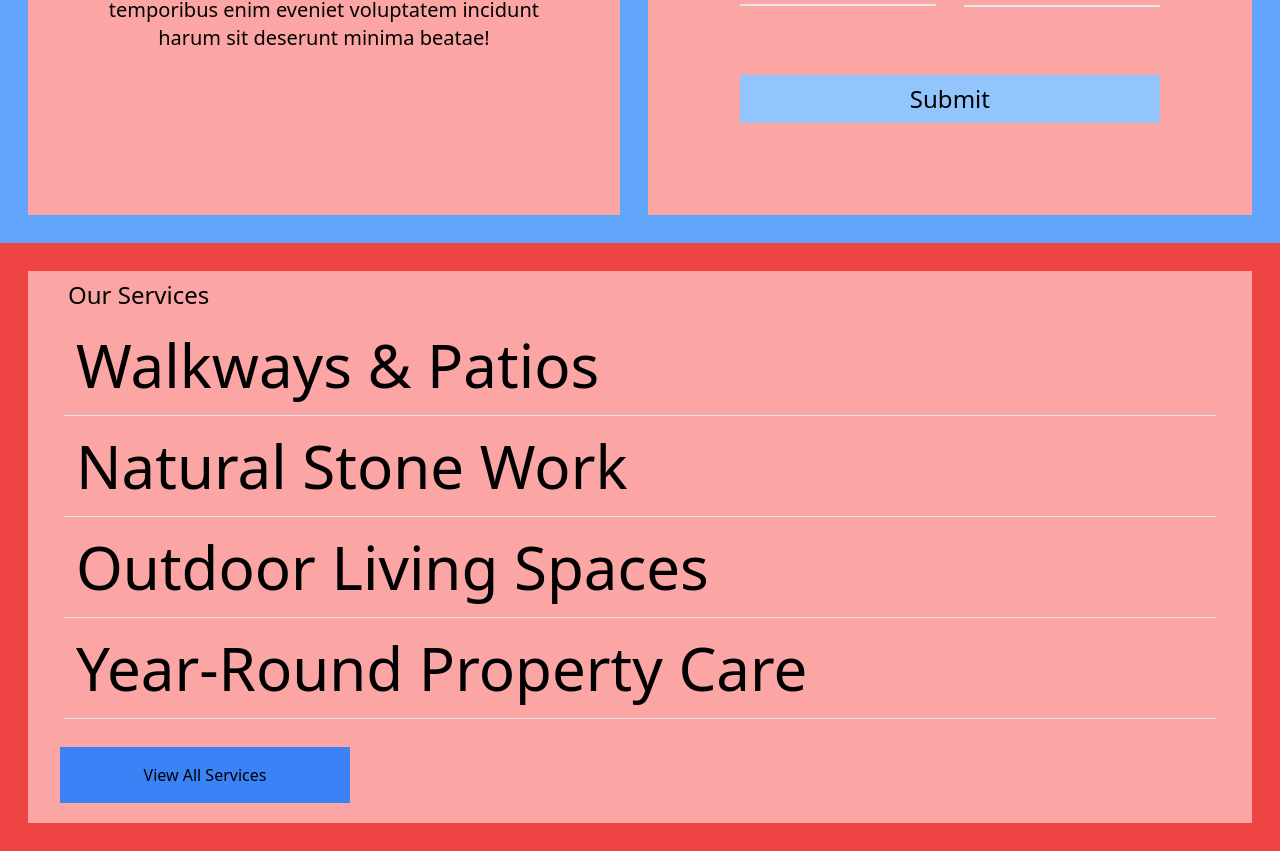
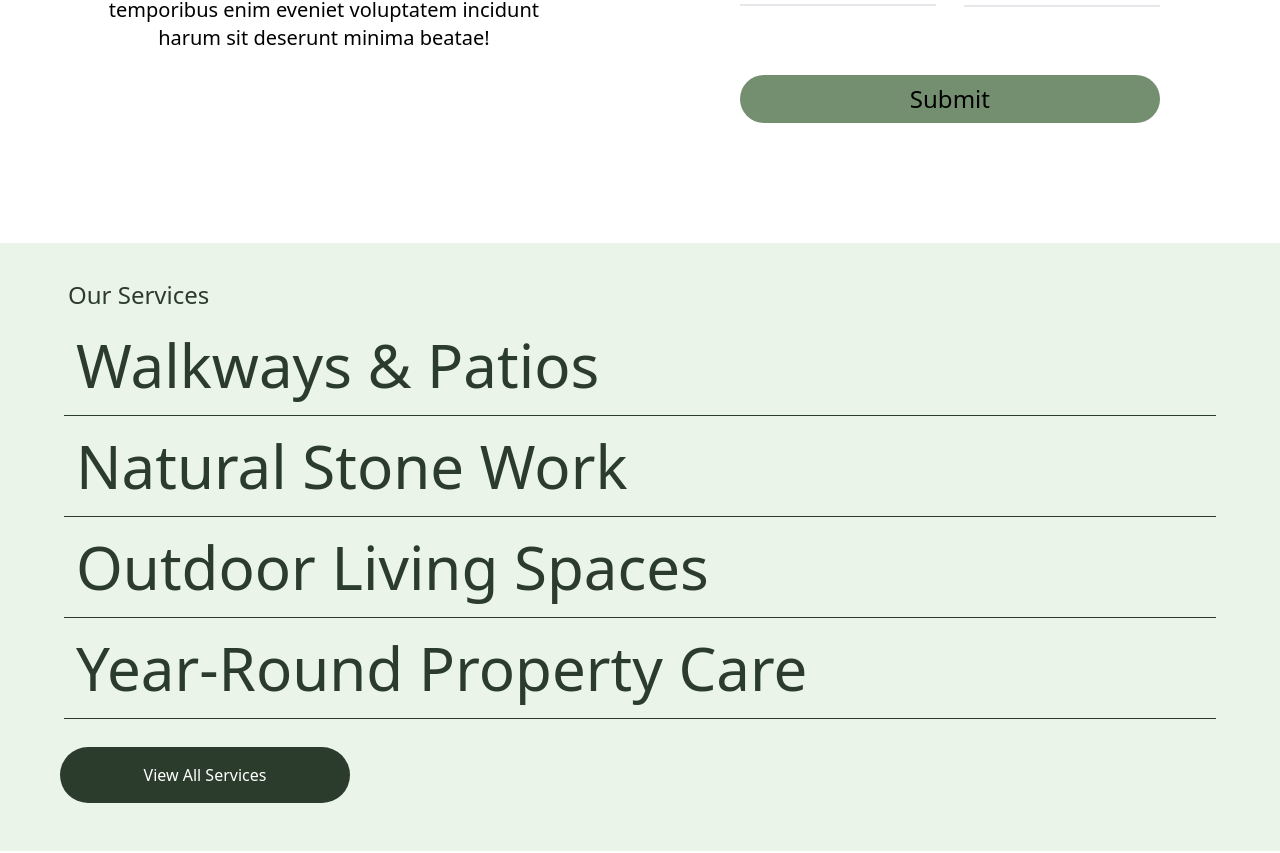
Before and after one commit to Chambers37/forrest, a Next.js app: page / in a window 1280 px wide. Shown: the part 1194-2047 px from the top of the page. Built offline with nearby package versions, Linux system fonts and the light colour scheme.

Commit message:
fixed homepage coloring mostly and added new image

```diff
--- a/src/app/page.js
+++ b/src/app/page.js
@@ -33,10 +33,10 @@ export default function Homepage() {
       </div>
 
       {/** Main Hero Section part2*/}
-      <div className="relative w-full max-w-[4000px] h-[500px] mx-auto overflow-hidden bg-red-500">
+      <div className="relative w-full max-w-[4000px] h-[500px] mx-auto overflow-hidden">
 
         <Image
-          src='/images/pool-banner-cropped2.png'
+          src='/images/better-pool-banner.jpg'
           fill
           alt='Pool Deck and Retaining Wall'
           className="object-cover p-7"
@@ -45,9 +45,9 @@ export default function Homepage() {
       </div>
 
       {/* Request a quote*/}
-      <section className="flex bg-blue-400 border-green border-solid border-lg p-7 gap-7">
+      <section className="flex border-green border-solid border-lg p-7 gap-7">
 
-        <div className="w-full bg-red-300 border-green border-solid border-lg justify-center">
+        <div className="w-full border-green border-solid border-lg justify-center">
           <div className="max-w-xlg text-center">
             <p className="text-center text-6xl pt-20">Request</p>
             <p className="text-center text-6xl">A Quote</p>
@@ -58,7 +58,7 @@ export default function Homepage() {
         </div>
 
 
-        <div className="flex w-full mx-auto bg-red-300 p-3 items-center justify-center">
+        <div className="flex w-full mx-auto p-3 items-center justify-center">
 
           <form className="max-w-lg w-full text-2xl gap-7 grid grid-cols-1 md:grid-cols-2 gap-2 border-black border-lg border-solid m-20">
 
@@ -150,7 +150,7 @@ export default function Homepage() {
             </div>
 
             <div className="col-span-1 md:col-span-2">
-              <button className="mt-10 bg-blue-300 w-full p-2 font-medium">
+              <button className="mt-10 bg-lightGreen rounded-full hover:bg-darkGreen hover:text-white transition duration-400 w-full p-2 font-medium">
                 Submit
               </button>
             </div>
@@ -162,20 +162,20 @@ export default function Homepage() {
       </section>
 
       {/* services */}
-      <section className="flex bg-red-500 p-7 border-green border-solid border-lg">
+      <section className="flex bg-greenWhite p-7 border-green border-solid border-lg">
 
-        <div className="w-full bg-red-300 px-8 border-green border-solid border-lg">
-          <p className="p-2 text-2xl"><Link href="/services">Our Services</Link></p>
-          <h1 className="p-4 text-6xl"><Link href="/services">Walkways & Patios</Link></h1>
-          <hr className="m-1"></hr>
-          <h1 className="p-4 text-6xl"><Link href="/services">Natural Stone Work</Link></h1>
-          <hr className="m-1"></hr>
-          <h1 className="p-4 text-6xl"><Link href="/services">Outdoor Living Spaces</Link></h1>
-          <hr className="m-1"></hr>
-          <h1 className="p-4 text-6xl"><Link href="/services">Year-Round Property Care</Link></h1>
-          <hr className="m-1"></hr>
+        <div className="w-full px-8 border-green border-solid border-lg">
+          <p className="p-2 text-2xl font-medium text-darkGreen"><Link href="/services">Our Services</Link></p>
+          <h1 className="p-4 text-6xl font-medium text-darkGreen"><Link href="/services">Walkways & Patios</Link></h1>
+          <hr className="m-1 border-darkGreen"></hr>
+          <h1 className="p-4 text-6xl font-medium text-darkGreen"><Link href="/services">Natural Stone Work</Link></h1>
+          <hr className="m-1 border-darkGreen"></hr>
+          <h1 className="p-4 text-6xl font-medium text-darkGreen"><Link href="/services">Outdoor Living Spaces</Link></h1>
+          <hr className="m-1 border-darkGreen"></hr>
+          <h1 className="p-4 text-6xl font-medium text-darkGreen"><Link href="/services">Year-Round Property Care</Link></h1>
+          <hr className="m-1 border-darkGreen"></hr>
           <Link href="/services">
-            <button className="w-1/4 bg-blue-500 p-4 mt-6 mb-5">View All Services</button>
+            <button className="w-1/4 bg-darkGreen hover:bg-lightGreen font-medium rounded-full text-white p-4 mt-6 mb-5 transition duration-400">View All Services</button>
           </Link>
         </div>
 
@@ -236,7 +236,7 @@ export default function Homepage() {
         <div className="relative w-full max-w-[4000px] h-[500px] mx-auto overflow-hidden bg-red-500">
 
           <Image
-            src='/images/pool-banner-cropped2.png'
+            src='/images/better-pool-banner.jpg'
             fill
             alt='Pool Deck and Retaining Wall'
             className="object-cover p-7"
--- a/src/components/Navbar.jsx
+++ b/src/components/Navbar.jsx
@@ -10,7 +10,7 @@ export default function Nabar() {
   const pathname = usePathname();
 
   return (
-    <main id='header' className='h-[90px] flex fixed z-50 top-0 w-full justify-between bg-gray-100 pt-4 pb-1'>
+    <main id='header' className='h-[90px] flex fixed z-50 top-0 w-full justify-between bg-greenWhite pt-4 pb-1'>
 
       <Link href='/'>
         <Image
--- a/src/styles/globals.css
+++ b/src/styles/globals.css
@@ -3,7 +3,9 @@
 @tailwind utilities;
 
 :root {
-  --lightGreen: rgb(116, 143, 111)
+  --lightGreen: rgb(116, 143, 111);
+  --darkGreen: rgb(43, 60, 44);
+  --greenWhite: rgb(234, 244, 232);
 }
  html, body {
   margin: 0;
--- a/tailwind.config.mjs
+++ b/tailwind.config.mjs
@@ -13,7 +13,9 @@ export default {
       colors: {
         background: "var(--background)",
         foreground: "var(--foreground)",
-        lightGreen: "var(--lightGreen)"
+        lightGreen: "var(--lightGreen)",
+        darkGreen: "var(--darkGreen)",
+        greenWhite: "var(--greenWhite)",
       },
     },
   },
```
Also changed, not shown: 1 other file (tests, documents, lock files or other folders).
